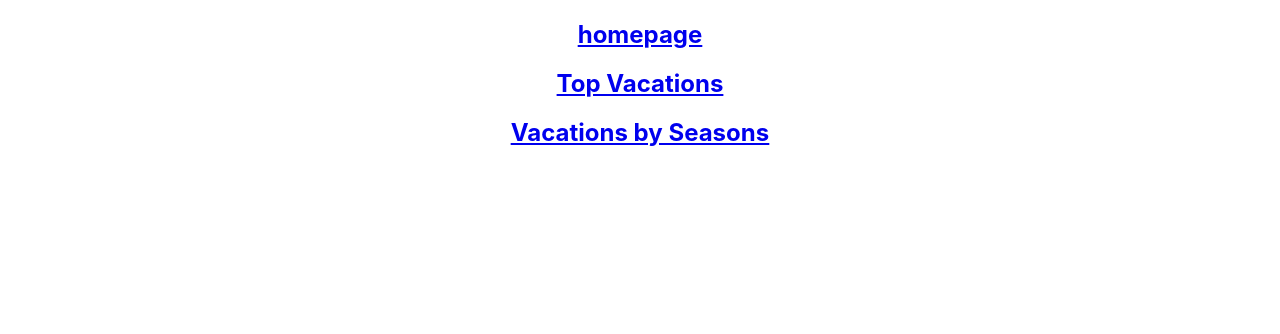
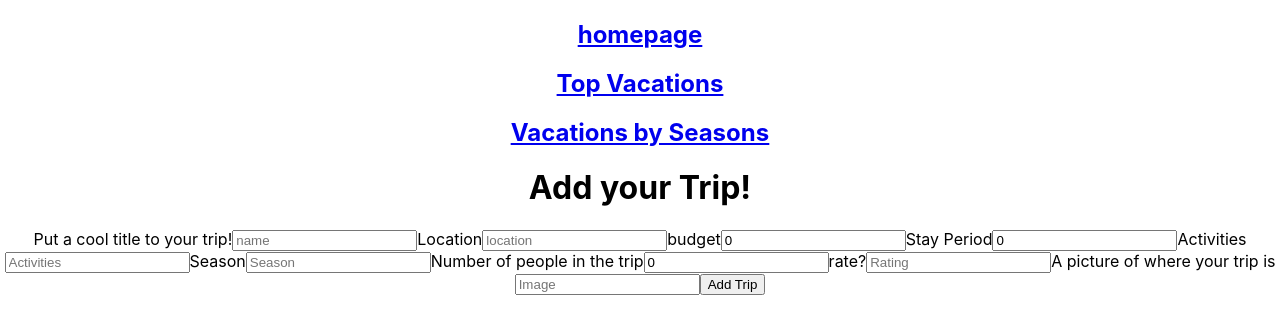
Before and after one commit to dgvlc/vacation-planner, a React (Create React App) app: page /new-trip in a window 1280 px wide. Shown: the top 334 px of the page. Built offline with nearby package versions, Linux system fonts and the light colour scheme; no server answers.

Commit message:
form has an error

```diff
--- a/src/App.js
+++ b/src/App.js
@@ -3,6 +3,7 @@ import VacationPlace from "./components/VacationPlace"
 import './App.css';
 import Navbar from "./components/Navbar";
 import VacationPlaceDetail from "./components/VacationPlaceDetail";
+import AddPlace from "./components/AddPlace";
 
 function App() {
   return (
@@ -14,6 +15,9 @@ function App() {
       <Route path="/vacations/:id">
         <VacationPlaceDetail />
       </Route>
+      <Route path="/new-trip">
+        <AddPlace/>
+      </Route>
     </div>
   );
 }
--- a/src/components/AddPlace.jsx
+++ b/src/components/AddPlace.jsx
@@ -1,8 +1,108 @@
-import React from 'react'
+import { useState } from "react"
+import axios from "axios"
+import { BASE_URL, headers } from "../services"
+import { useHistory } from "react-router"
+
+const defaultForm = {
+  name: "",
+  location: "",
+  currency: 0,
+  daysOfStay: 0,
+  activities: "",
+  season: "",
+  numberOfPeople: 0,
+  rating: "",
+  image: "",
+
+}
 
 export default function AddPlace() {
+  const [input, setInput] = useState(defaultForm)
+  const history = useHistory()
+
+  const handleChange = (e) => {
+    const { name, value } = e.target
+
+    setInput((prevInput) => ({
+      ...prevInput,
+      [name]: value,
+    }))
+  }
+  const handleSubmit = async (e) => {
+    e.preventDefault()
+    const response = await axios.post(BASE_URL, { fields: input }, { headers })
+    console.log(response)
+    history.push("/")
+  }
   return (
     <div>
+      <h1>Add your Trip!</h1>
+      <form onSubmit={handleSubmit}>
+        <label>Put a cool title to your trip!</label>
+        <input
+          name="name"
+          value={input.name}
+          onChange={handleChange}
+          placeholder="name"
+        />
+        <label>Location</label>
+        <input
+          name="location"
+          value={input.location}
+          onChange={handleChange}
+          placeholder="location"
+        />
+        <label>budget</label>
+        <input
+          name="currency"
+          value={input.currency}
+          onChange={handleChange}
+          placeholder="budget"
+        />
+        <label>Stay Period</label>
+        <input
+          name="daysOfStay"
+          value={input.daysOfStay}
+          onChange={handleChange}
+          placeholder="Stay Period"
+        />
+        <label>Activities</label>
+        <input
+          name="activities"
+          value={input.activities}
+          onChange={handleChange}
+          placeholder="Activities"
+        />
+        <label>Season</label>
+        <input
+          name="season"
+          value={input.season}
+          onChange={handleChange}
+          placeholder="Season"
+        />
+        <label>Number of people in the trip</label>
+        <input
+          name="numberOfPeople"
+          value={input.numberOfPeople}
+          onChange={handleChange}
+          placeholder="Number of People"
+        />
+        <label>rate?</label>
+        <input
+          name="rating"
+          value={input.rating}
+          onChange={handleChange}
+          placeholder="Rating"
+        />
+        <label>A picture of where your trip is</label>
+        <input
+          name="image"
+          value={input.image}
+          onChange={handleChange}
+          placeholder="Image"
+        />
+        <button>Add Trip</button>
+      </form>
 
     </div>
   )
--- a/src/components/VacationPlace.jsx
+++ b/src/components/VacationPlace.jsx
@@ -2,6 +2,7 @@ import { useState, useEffect } from 'react'
 import { BASE_URL, headers } from "../services"
 import axios from "axios"
 import VacationContainer from './VacationContainer'
+import { Link } from 'react-router-dom'
 
 export default function VacationPlace() {
   const [vacations, setVacations] = useState([])
@@ -20,7 +21,14 @@ export default function VacationPlace() {
     <div>
       {vacations.map((vacation) => {
         return <VacationContainer vacation={vacation} />
-      }) }
+      })}
+      <div>
+        <Link to="/new-trip">
+          <div className="add-box">
+            <h1>add a new trip</h1>
+        </div>
+        </Link>
+      </div>
     </div>
   )
 }
```
